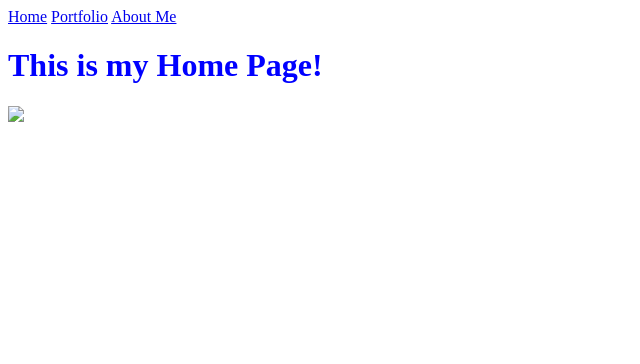
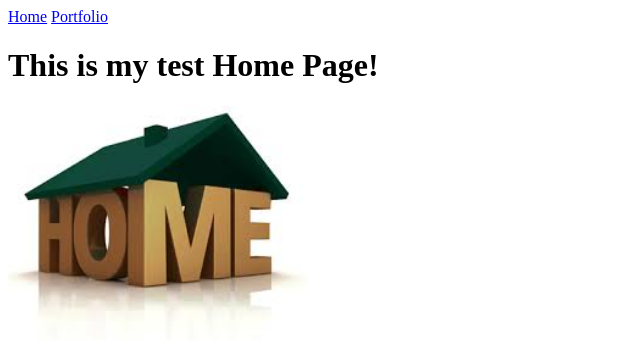
Before and after one commit to skolo000/csp2017, a plain HTML site: page index.html in a window 1280 px wide. Shown: the whole page, without its empty margins (0-640 px from the left). Drawn offline with Linux system fonts and the light colour scheme.

Commit message:
Add files via upload

```diff
--- a/index.html
+++ b/index.html
@@ -7,9 +7,7 @@
   <body>
     <a href="index.html">Home</a>
     <a href="portfolio.html">Portfolio</a>
-    <a href="aboutme.html">About Me</a>
-    <h1 style="color:blue;">This is my Home Page!</h1>
-    <img src="images/home.png" height="100">
-    </a>
+    <h1>This is my test Home Page!</h1>
+    <img src="images/home.jpg" height="250">
   </body>
 </html>
```
Also changed, not shown: portfolio.html (+0 -1 lines). Lines whose indentation alone changed are shown as unchanged.
